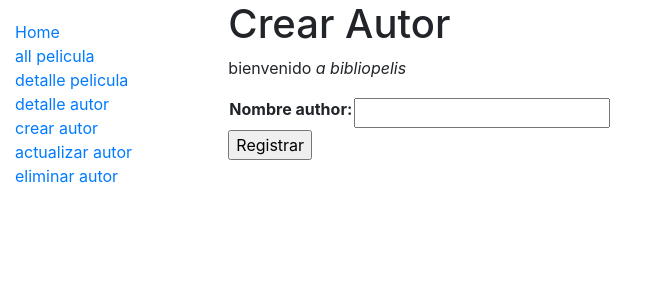
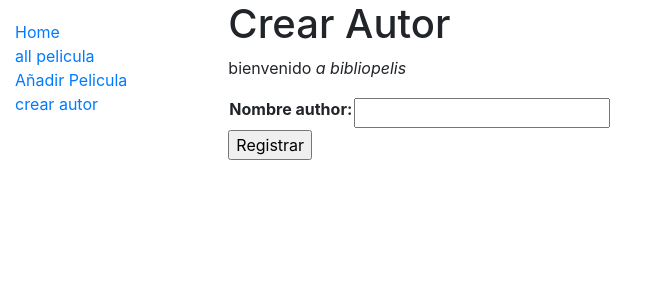
Before and after one commit to Zeky010/NtennettEsepulvedaBbizcarra.version2, a Django app: page /catalog/autor/create/ in a window 1280 px wide. Shown: the top 300 px of the page, without its empty margins (0-658 px from the left). Run offline with Django 3.2, Linux system fonts and the light colour scheme; some libraries are stand-ins or nearby versions.

Commit message:
CRUD en views

```diff
--- a/localpeliculas/catalog/templates/base_generic.html
+++ b/localpeliculas/catalog/templates/base_generic.html
@@ -23,11 +23,9 @@
     <ul class="sidebar-nav">
         <li><a href="{% url 'index' %}">Home</a></li>
         <li><a href="{% url 'peliculas' %}">all pelicula</a></li>
-        <li><a href="{% url 'pelicula-detail' %}">detalle pelicula</a></li>
-        <li><a href="{% url 'autor-detail' %}">detalle autor</a></li>
+        <li><a href="{% url 'pelicula-create' %}">Añadir Pelicula</a></li>
         <li><a href="{% url 'autor_create' %}">crear autor</a></li>
-        <li><a href="{% url 'autor_update' %}">actualizar autor</a></li>
-        <li><a href="{% url 'autor_delete' %}">eliminar autor</a></li>
+
 
 
 
--- a/localpeliculas/catalog/templates/catalog/autor_form.html
+++ b/localpeliculas/catalog/templates/catalog/autor_form.html
@@ -8,7 +8,7 @@
 <form action="" method="post">
     {% csrf_token %}
     <table>
-    {{ form.as_table }}
+        {{ form.as_table }}
     </table>
     <input type="submit" value="Registrar" />
 
--- /dev/null
+++ b/localpeliculas/catalog/templates/catalog/peliculaCreate.html
@@ -0,0 +1,5 @@
+{% extends "base_generic.html" %}
+
+{% block content %}
+
+{% endblock %}
--- a/localpeliculas/catalog/urls.py
+++ b/localpeliculas/catalog/urls.py
@@ -4,12 +4,15 @@ from .import views
 urlpatterns=[
     path('',views.index,name='index'),
     path('peliculas/', views.peliculaListView.as_view(),name='peliculas'),
-    path('pelicula/<int:pk>', views.peliculaDetailView.as_view(),name='pelicula-detail'),
-    path('autor/<int:pk>', views.autorDetailView.as_view(),name='autor-detail'),
+    path('pelicula/<int:pk>/', views.peliculaDetailView.as_view(),name='pelicula-detail'),
+    path('autor/<int:pk>/', views.autorDetailView.as_view(),name='autor-detail'),
 ]
 
 
 urlpatterns += [
+    path('pelicula/create/', views.peliculaCreateView.as_view(), name='pelicula-create'),
+    path('pelicula/<int:pk>/update/', views.peliculaUpdate.as_view(), name='pelicula-update'),
+    path('pelicula/<int:pk>/delete/', views.peliculaDelete.as_view(), name='pelicula-delete'),
     path('autor/create/', views.autorCreate.as_view(), name='autor_create'),
     path('autor/<int:pk>/update/', views.autorUpdate.as_view(), name='autor_update'),
     path('autor/<int:pk>/delete/', views.autorDelete.as_view(), name='autor_delete'),
--- a/localpeliculas/catalog/views.py
+++ b/localpeliculas/catalog/views.py
@@ -3,6 +3,7 @@ from .models import usuario, Autor, Genre, pelicula, PeliculaInstance
 from django.views import generic
 from django.views.generic.edit import CreateView, UpdateView, DeleteView
 from django.urls import reverse_lazy
+from dataclasses import fields
 # Create your views here.
 
 def index(request):
@@ -19,12 +20,25 @@ def index(request):
         'num_instances_available':num_instaces_available,'num_autores':num_autores},
     )
 
+class peliculaCreateView(CreateView):
+    modelr=pelicula
+    fields = '__all__'
+
 class peliculaListView(generic.ListView):
     model = pelicula
     paginate_by = 10
 
 class peliculaDetailView(generic.DetailView):
     model = pelicula
+
+
+class peliculaUpdate(UpdateView):
+    model=pelicula
+    fields=['nombre_pelicula', 'autor', 'summary', 'genre']
+
+class peliculaDelete(DeleteView):
+    model=pelicula
+
 
 class autorDetailView(generic.DetailView):
     model = Autor
```
Also changed, not shown: 2 other files.
